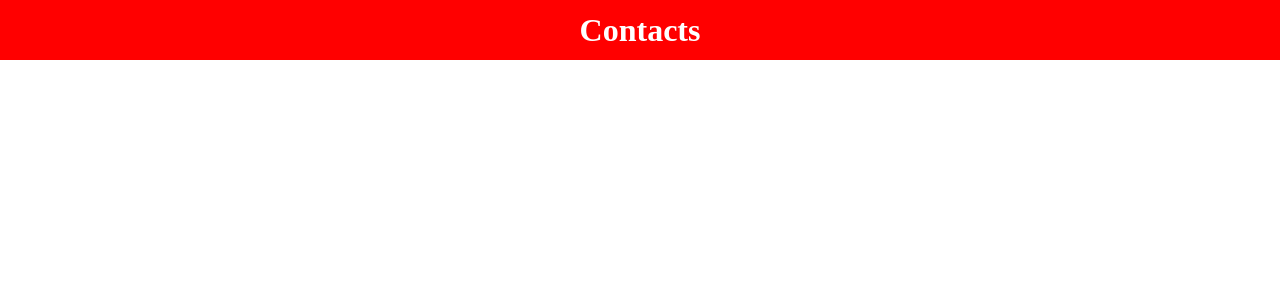
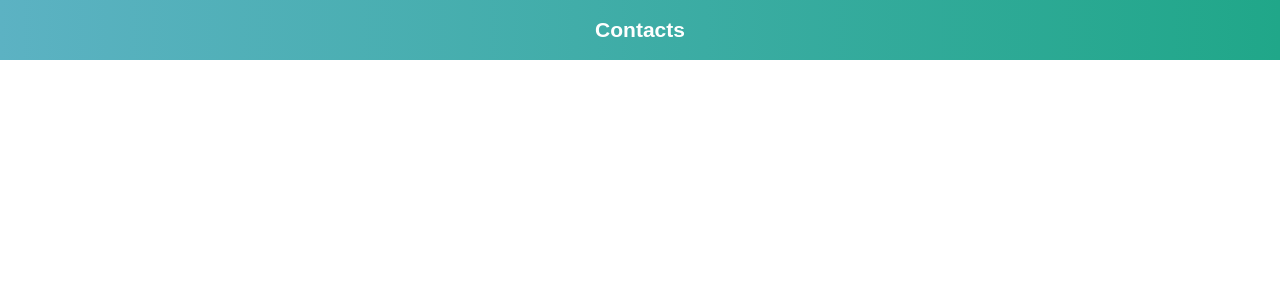
Before and after one commit to kamskr/contact_display, a React (Create React App) app: page / in a window 1280 px wide. Shown: the top 300 px of the page. Built offline with nearby package versions, Linux system fonts and the light colour scheme.

Commit message:
finished navbar

```diff
--- a/src/App.js
+++ b/src/App.js
@@ -1,12 +1,15 @@
 import React from 'react';
+import { ThemeProvider } from 'styled-components';
 import Navbar from './components/Navbar';
 import GlobalStyle from './theme/GlobalStyle';
-
+import theme from './theme/mainTheme';
 function App() {
   return (
     <div className="App">
       <GlobalStyle />
-      <Navbar />
+      <ThemeProvider theme={theme}>
+        <Navbar />
+      </ThemeProvider>
     </div>
   );
 }
--- a/src/components/Navbar.jsx
+++ b/src/components/Navbar.jsx
@@ -8,7 +8,11 @@ const StyledContainer = styled.div`
   left: 0;
   right: 0;
   height: 60px;
-  background-color: red;
+  background: linear-gradient(
+    to right,
+    ${({ theme }) => theme.blue},
+    ${({ theme }) => theme.green}
+  );
   text-align: center;
   vertical-align: middle;
 `;
@@ -16,6 +20,7 @@ const StyledContainer = styled.div`
 const StyledHeader = styled.h1`
   color: white;
   margin: auto;
+  font-size: ${({ theme }) => theme.fontSize.m};
 `;
 
 const Navbar = () => {
--- a/src/theme/GlobalStyle.js
+++ b/src/theme/GlobalStyle.js
@@ -11,6 +11,7 @@ const GlobalStyle = createGlobalStyle`
     }
 
     body {
+        font-family: Arial, Helvetica, sans-serif;
         font-size: 1.6rem;
     }
 `;
--- /dev/null
+++ b/src/theme/mainTheme.js
@@ -0,0 +1,11 @@
+const theme = {
+  blue: '#5cb2c3',
+  green: '#20A789',
+  fontSize: {
+    s: '1.6rem',
+    m: '2.1rem',
+    l: '2.4rem',
+  },
+};
+
+export default theme;
```
